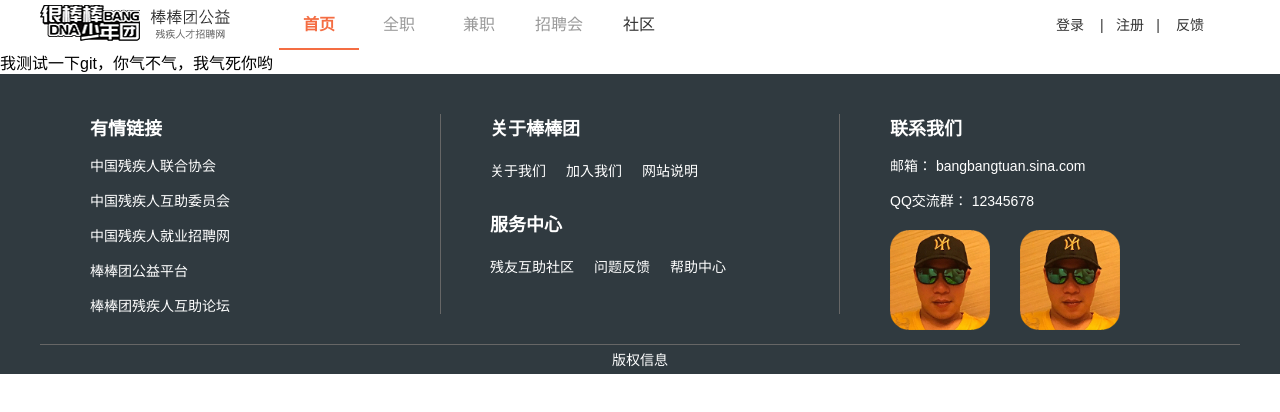
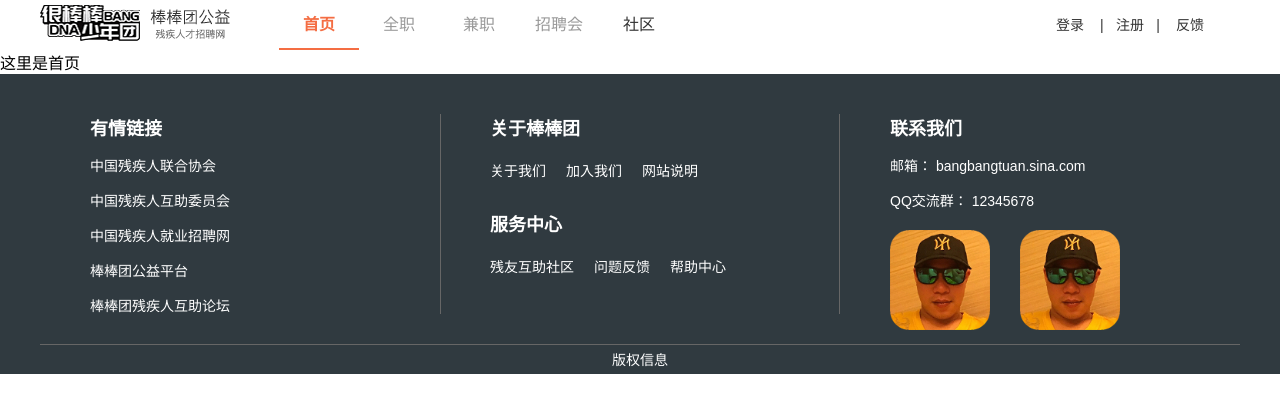
Before and after one commit to islike/cjr, a Vue app: page / in a window 1280 px wide. Shown: the top 412 px of the page. Built offline with nearby package versions, Linux system fonts and the light colour scheme.

Commit message:
这里是首页

```diff
--- a/src/pages/home/home.vue
+++ b/src/pages/home/home.vue
@@ -2,7 +2,7 @@
   <div>
     <holder></holder>
     <div>
-      我测试一下git，你气不气，我气死你哟
+      这里是首页
     </div>
     <foot></foot>
   </div>
```
